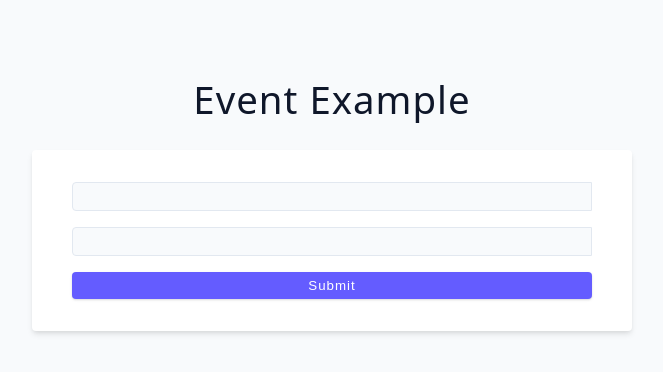
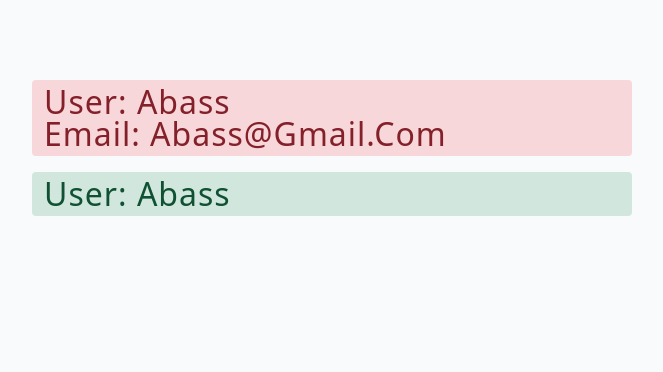
Before and after one commit to AbassKoyang/react-typescript-essentials, a React (Vite) app: page / in a window 1280 px wide. Shown: the top 372 px of the page, without its empty margins (308-971 px from the left). Built offline with nearby package versions, Linux system fonts and the light colour scheme.

Commit message:
completed TS challenge

```diff
--- a/src/App.tsx
+++ b/src/App.tsx
@@ -1,8 +1,9 @@
-import Component from './starter/04-events';
+import Component from './starter/05-challenge';
 function App() {
   return (
     <main>
-      <Component />
+      <Component type="advanced" name="Abass" email="abass@gmail.com" />
+      <Component type="basic" name="Abass"/>
     </main>
   );
 }
--- a/src/starter/05-challenge/index.tsx
+++ b/src/starter/05-challenge/index.tsx
@@ -1,8 +1,13 @@
-function Component() {
+type ComponentProps = {
+  type: 'advanced' | 'basic';
+  name: string;
+  email?: string;
+}
+function Component({type, name, email} : ComponentProps) {
   return (
-    <div>
-      <h2>React & Typescript</h2>
-      <h2>Challenge</h2>
+    <div className={`alert ${type === 'advanced' ? 'alert-danger' : 'alert-success'}`}>
+      <h3>User: {name}</h3>
+      {email && <h3>Email: {email}</h3>}
     </div>
   );
 }
```
